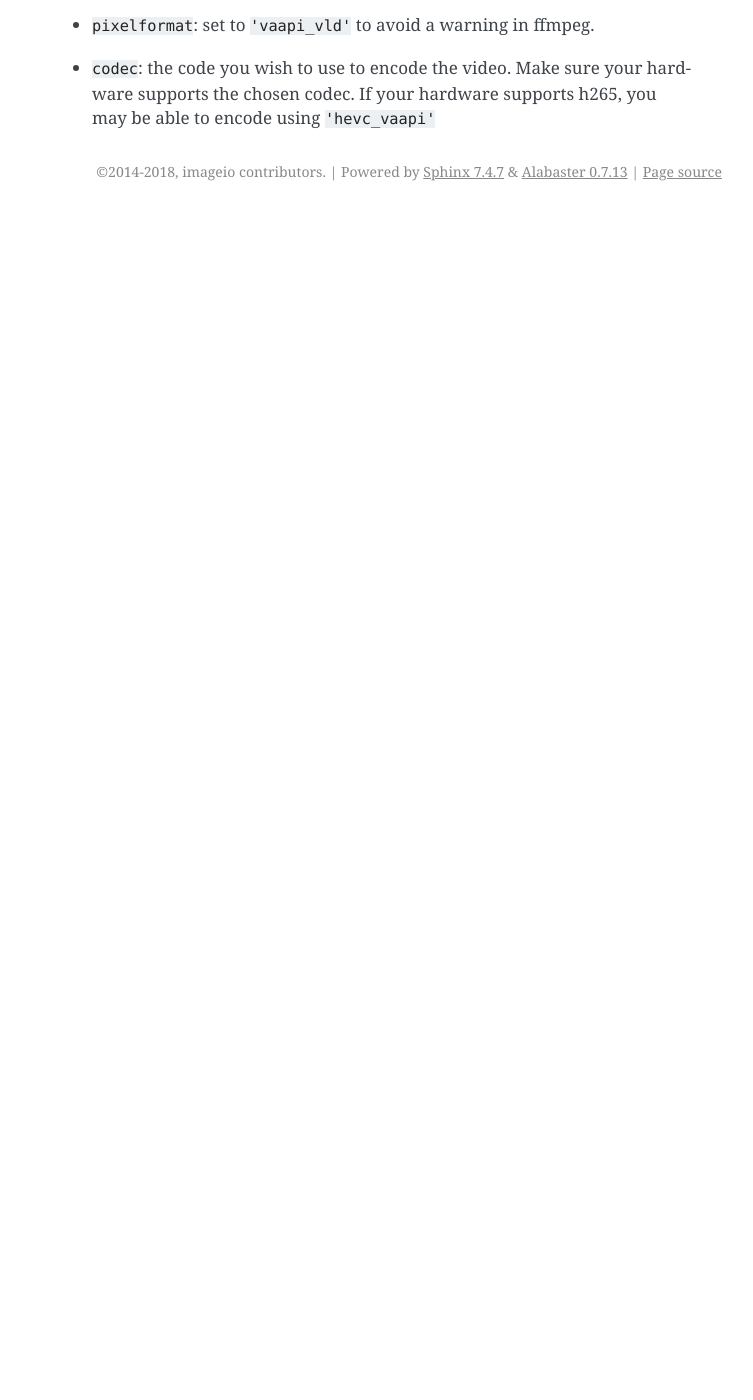
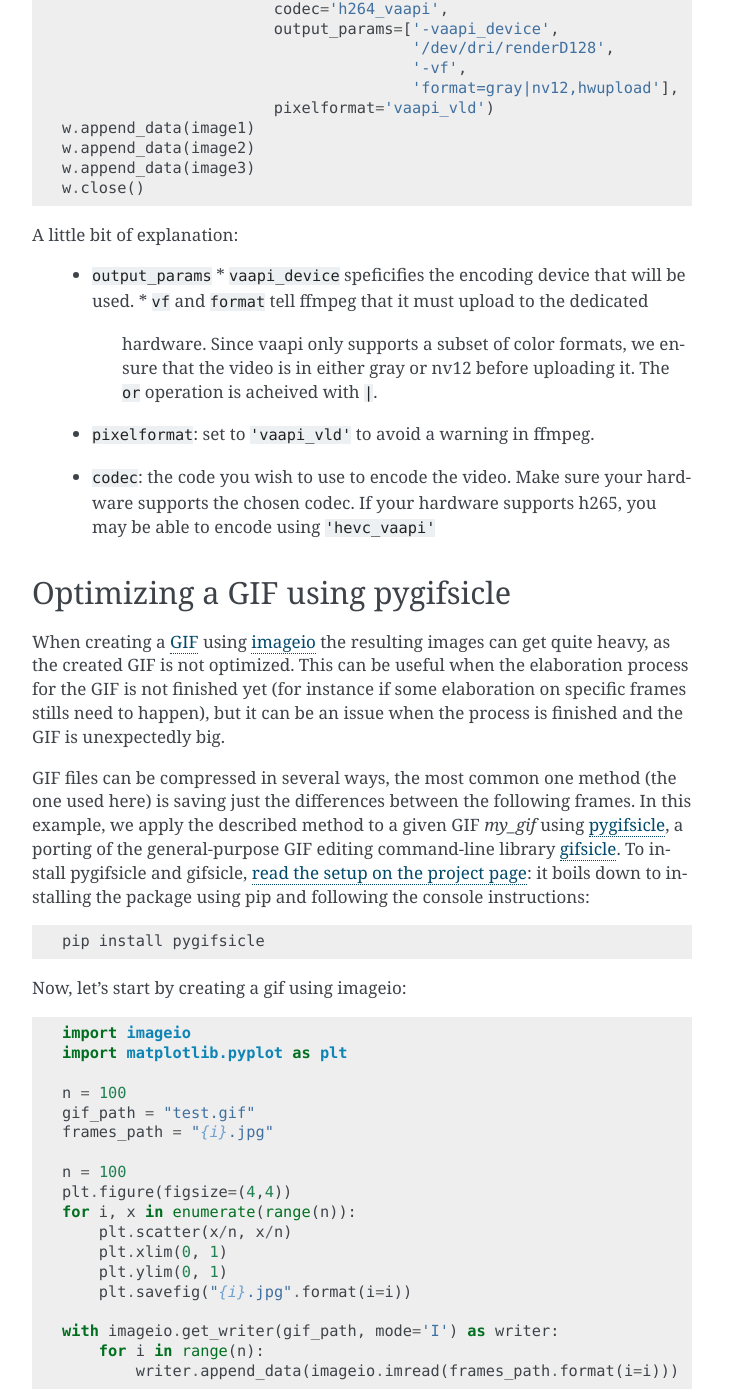
Before and after one commit to imageio/imageio, a Sphinx documentation site: the page built from docs/examples.rst, in a window 1280 px wide and 1400 px high, scrolled down 2975 px. Shown: the whole window, without its empty margins (388-1141 px from the left). Built offline with Sphinx 7.4.7, drawn with Linux system fonts in a browser that asks for light colours; pages that are not in the unit, such as notebooks, are missing from menus; before the commit the page ends 3186 px from its top, so only the background shows below that; some of the changed text lies outside the part shown.

Commit message:
Added example for compressing GIFs using pygifsicle (#481)
* Included an example for using pygifsicle.

* Added example images

* Update examples.rst

* Update examples.rst

* Update examples.rst

* Update examples.rst

* Update examples.rst

* Update examples.rst

* Delete big-example.gif

* Delete optimized.gif

```diff
--- a/docs/examples.rst
+++ b/docs/examples.rst
@@ -146,6 +146,7 @@ format yuv420p.
 Note, you will need ffmpeg compiled with vaapi for this to work.
 
 .. code-block:: python
+
     import imageio
     import numpy as np
 
@@ -178,3 +179,91 @@ A little bit of explanation:
   * ``codec``: the code you wish to use to encode the video. Make sure your
     hardware supports the chosen codec. If your hardware supports h265, you
     may be able to encode using ``'hevc_vaapi'``
+
+
+Optimizing a GIF using pygifsicle
+------------------------------------
+When creating a `GIF <https://it.wikipedia.org/wiki/Graphics_Interchange_Format>`_
+using `imageio <https://imageio.readthedocs.io/en/stable/>`_ the resulting images
+can get quite heavy, as the created GIF is not optimized.
+This can be useful when the elaboration process for the GIF is not finished yet
+(for instance if some elaboration on specific frames stills need to happen),
+but it can be an issue when the process is finished and the GIF is unexpectedly big.
+
+GIF files can be compressed in several ways, the most common one method
+(the one used here) is saving just the differences between the following frames.
+In this example, we apply the described method to a given GIF `my_gif` using
+`pygifsicle <https://github.com/LucaCappelletti94/pygifsicle>`_, a porting
+of the general-purpose GIF editing command-line library
+`gifsicle <https://www.lcdf.org/gifsicle/>`_. To install pygifsicle and gifsicle,
+`read the setup on the project page <https://github.com/LucaCappelletti94/pygifsicle>`_:
+it boils down to installing the package using pip and following
+the console instructions:
+
+.. code-block:: shell
+
+    pip install pygifsicle
+
+Now, let's start by creating a gif using imageio:
+
+.. code-block:: python
+
+    import imageio
+    import matplotlib.pyplot as plt
+
+    n = 100
+    gif_path = "test.gif"
+    frames_path = "{i}.jpg"
+
+    n = 100
+    plt.figure(figsize=(4,4))
+    for i, x in enumerate(range(n)):
+        plt.scatter(x/n, x/n)
+        plt.xlim(0, 1)
+        plt.ylim(0, 1)
+        plt.savefig("{i}.jpg".format(i=i))
+
+    with imageio.get_writer(gif_path, mode='I') as writer:
+        for i in range(n):
+            writer.append_data(imageio.imread(frames_path.format(i=i)))
+
+This way we obtain a 2.5MB gif.
+
+We now want to compress the created GIF.
+We can either overwrite the initial one or create a new optimized one:
+We start by importing the library method:
+
+.. code-block:: python
+
+    from pygifsicle import optimize
+
+    optimize(gif_path, "optimized.gif") # For creating a new one
+    optimize(gif_path) # For overwriting the original one
+
+The new optimized GIF now weights 870KB, almost 3 times less.
+
+Putting everything togheter:
+
+.. code-block:: python
+
+    import imageio
+    import matplotlib.pyplot as plt
+    from pygifsicle import optimize
+
+    n = 100
+    gif_path = "test.gif"
+    frames_path = "{i}.jpg"
+
+    n = 100
+    plt.figure(figsize=(4,4))
+    for i, x in enumerate(range(n)):
+        plt.scatter(x/n, x/n)
+        plt.xlim(0, 1)
+        plt.ylim(0, 1)
+        plt.savefig("{i}.jpg".format(i=i))
+
+    with imageio.get_writer(gif_path, mode='I') as writer:
+        for i in range(n):
+            writer.append_data(imageio.imread(frames_path.format(i=i)))
+
+    optimize(gif_path)
```
